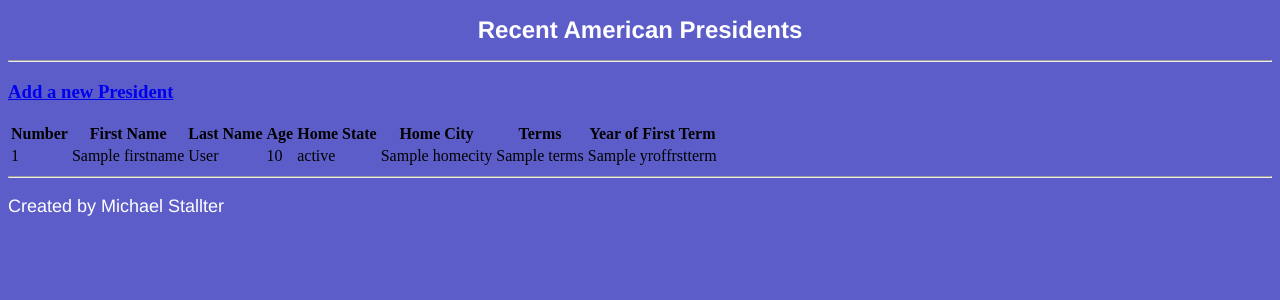
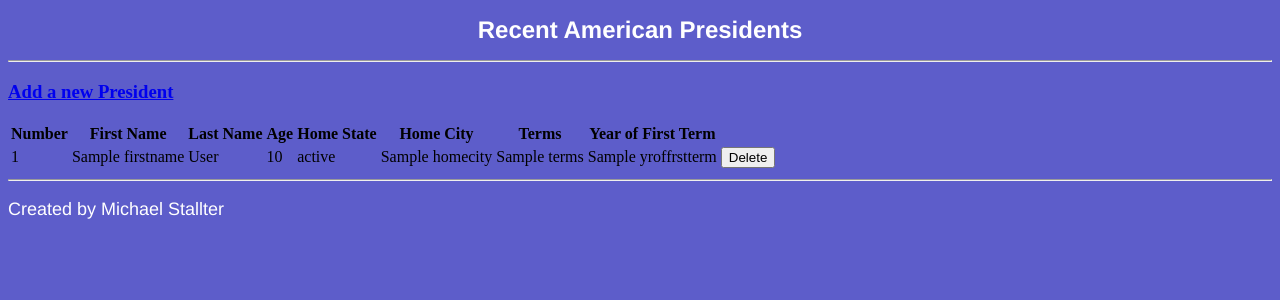
Before and after one commit to mstallter/HW4, a Flask app: template templates/index.html in a window 1280 px wide. Shown: the top 300 px of the page. Run offline with Flask 2, Linux system fonts and the light colour scheme; the template is opened without the code that fills it: most values are stand-ins (such as "Sample title", 1, 10 or a date in 2020); parts of the project's set-up code (start-up, migrations or seed data) failed here and were passed over.

Commit message:
Delete finished

```diff
--- a/app.py
+++ b/app.py
@@ -7,6 +7,7 @@ from wtforms import IntegerField
 import secrets
 import pymysql
 from flask_sqlalchemy import SQLAlchemy
+from flask import request
 
 conn = "mysql+pymysql://{0}:{1}@{2}/{3}".format(secrets.dbuser, secrets.dbpass, secrets.dbhost, secrets.dbname)
 
@@ -57,6 +58,16 @@ def add_pres():
         return redirect('/')
     return render_template('add_pres.html', form=form, pageTitle="Add a new President")
 
+@app.route('/delete_pres/<int:Num>', methods=['GET', 'POST'])
+def delete_pres(Num):
+    if request.method == 'POST':
+        pres = mstallter_presidents.query.get_or_404(Num)
+        db.session.delete(pres)
+        db.session.commit()
+        return redirect('/')
+    else:
+        return redirect('/')
+
 
 if __name__ == '__main__':
     app.run(debug=True)
--- a/templates/index.html
+++ b/templates/index.html
@@ -27,6 +27,11 @@
 				<td> {{ row.HOMECITY }} </td>
 				<td> {{ row.TERMS }} </td>
 				<td> {{ row.YROFFRSTTERM }} </td>
+				<td>
+					<form action="{{ url_for('delete_pres', Num=row.NUM) }}" method="POST">
+						<input type="submit" value="Delete"/>
+					</form>
+				</td>
 			</tr>
 			{% endfor %}
 		</tbody>
```
Lines whose indentation alone changed are shown as unchanged.
